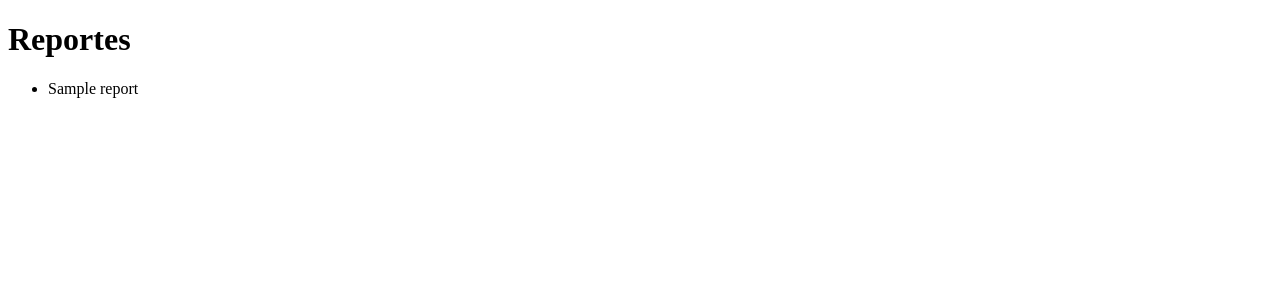
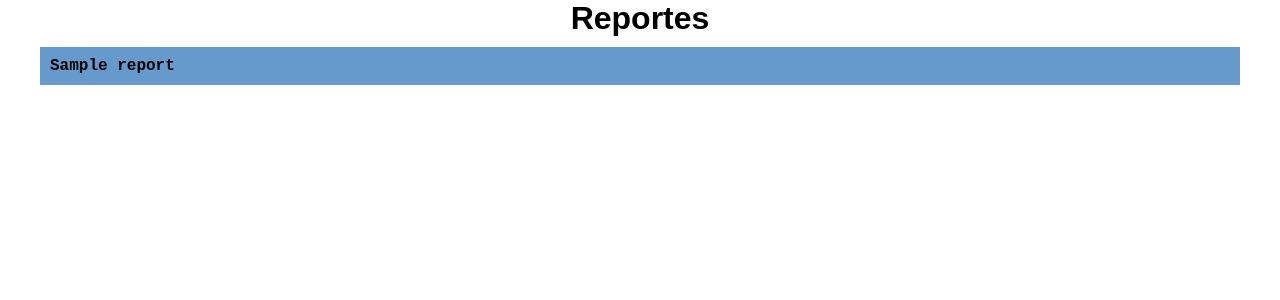
Before and after one commit to xhuniktzi/IPC2_Proyecto2_201900462, a Python web app: template src/templates/reports.html in a window 1280 px wide. Shown: the top 300 px of the page. Run offline with Jinja, Linux system fonts and the light colour scheme; the template is opened without the code that fills it: most values are stand-ins (such as "Sample title", 1, 10 or a date in 2020).

Commit message:
reportes HTML

```diff
--- a/src/templates/reports.html
+++ b/src/templates/reports.html
@@ -9,6 +9,34 @@
   , initial-scale=1.0"
     />
     <title>Reportes</title>
+    <style>
+      * {
+        margin: 0;
+        padding: 0;
+        box-sizing: border-box;
+      }
+
+      html {
+        font-size: 62.5%;
+      }
+
+      body {
+        font-size: 1.6rem;
+      }
+
+      h1 {
+        font-family: Arial, Helvetica, sans-serif;
+        text-align: center;
+      }
+      li {
+        padding: 1rem;
+        margin: 1rem 4rem;
+        background-color: #6699cc;
+        font-family: "Courier New", Courier, monospace;
+        font-weight: bold;
+        list-style: none;
+      }
+    </style>
   </head>
   <body>
     <h1>Reportes</h1>
```
